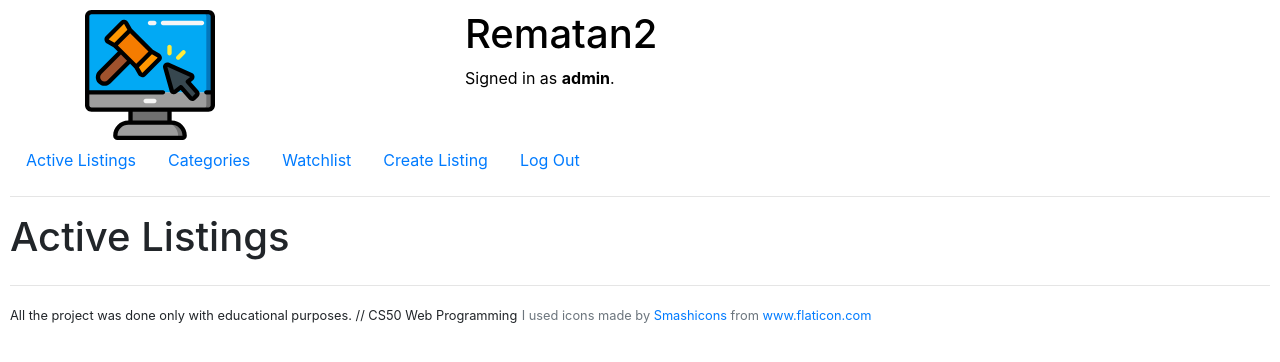
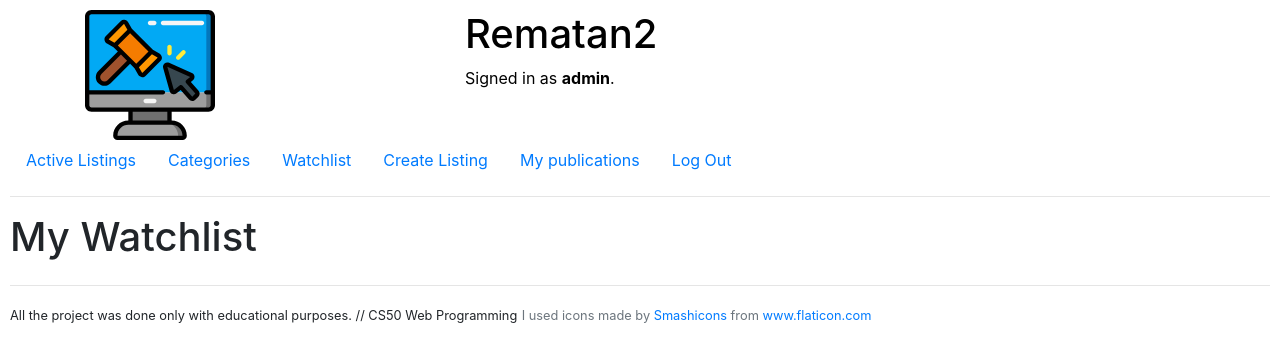
Before and after one commit to LeandroBurioni/CS50-web, a Django app: page /watchlist in a window 1280 px wide. Shown: the top 362 px of the page. Run offline with Django 3.2, Linux system fonts and the light colour scheme; a user stored in the database is signed in; data comes from the database, SQL or seed files in the repository; both versions use the stored data as it was after the commit; parts of the project's set-up code (start-up, migrations or seed data) failed here and were passed over; some libraries are stand-ins or nearby versions.

Commit message:
my published tab

```diff
--- a/auctions/templates/auctions/index.html
+++ b/auctions/templates/auctions/index.html
@@ -3,7 +3,7 @@
 {% block title %} Active Listings  | Rematand2{% endblock %}
 
 {% block body %}
-<h1>Active Listings</h1>
+<h1>{{title}}</h1>
 <div class="container">
     <div class="row">
         {% for auction in listings %}
--- a/auctions/templates/auctions/layout.html
+++ b/auctions/templates/auctions/layout.html
@@ -43,6 +43,9 @@
                 <a class="nav-link" href="{% url 'create' %}">Create Listing</a>
             </li>
             <li class="nav-item">
+                <a class="nav-link" href="{% url 'published' %}">My publications</a>
+            </li>
+            <li class="nav-item">
                 <a class="nav-link" href="{% url 'logout' %}">Log Out</a>
             </li>
             {% else %}
--- a/auctions/urls.py
+++ b/auctions/urls.py
@@ -12,5 +12,5 @@ urlpatterns = [
     path("categories", views.categories, name="categories"),
     path("category/<str:category>", views.category, name="category"),
     path("watchlist", views.watchlist, name="watchlist"),
-
+    path("published", views.published, name="published"),
 ]
--- a/auctions/views.py
+++ b/auctions/views.py
@@ -10,7 +10,7 @@ from django.contrib.auth.decorators import login_required
 from .models import User, Listing, Bid, Comment, Category
 
 def index(request):
-    return render(request, "auctions/index.html", { "listings": Listing.objects.filter(open=True)})
+    return render(request, "auctions/index.html", { "listings": Listing.objects.filter(open=True), "title": "Active Listings"})
 
 def login_view(request):  #Add next=? return redirect.
     if request.method == "POST":
@@ -127,9 +127,13 @@ def category(request, category):
         #category = category.capitalize()
         category_id = Category.objects.get(category=category)
         listing = Listing.objects.filter(open=True, category=category_id)
-        return render(request, "auctions/index.html", { "listings": listing })
+        return render(request, "auctions/index.html", { "listings": listing, "title": category.capitalize() })
 
 
 @login_required(login_url='login')
 def watchlist(request):
-    return render(request, "auctions/index.html", { "listings": request.user.watchlist_content.all()})
+    return render(request, "auctions/index.html", { "listings": request.user.watchlist_content.all(), "title": "My Watchlist"})
+
+@login_required(login_url='login')
+def published(request):
+    return render(request, "auctions/index.html", { "listings": request.user.own_auctions.all(), "title": "My publications:"})
```
Also changed, not shown: db.sqlite3.
